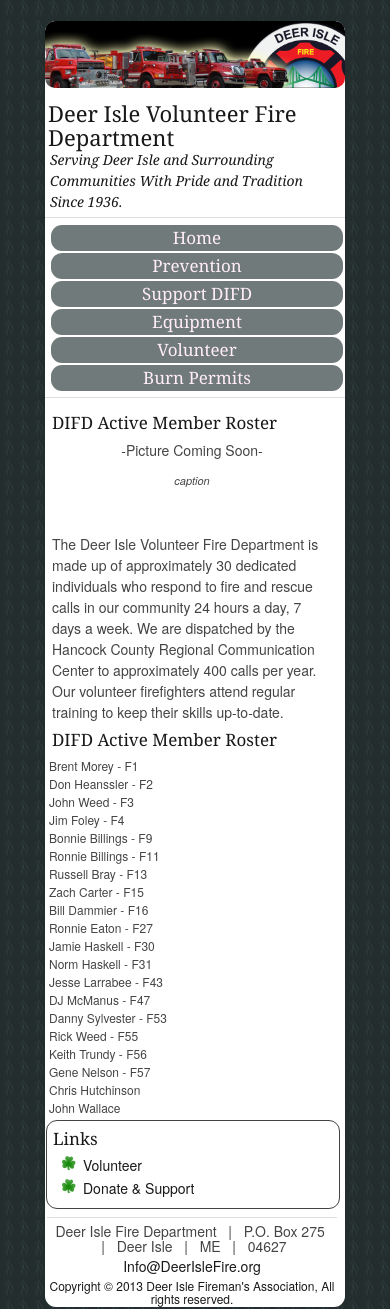
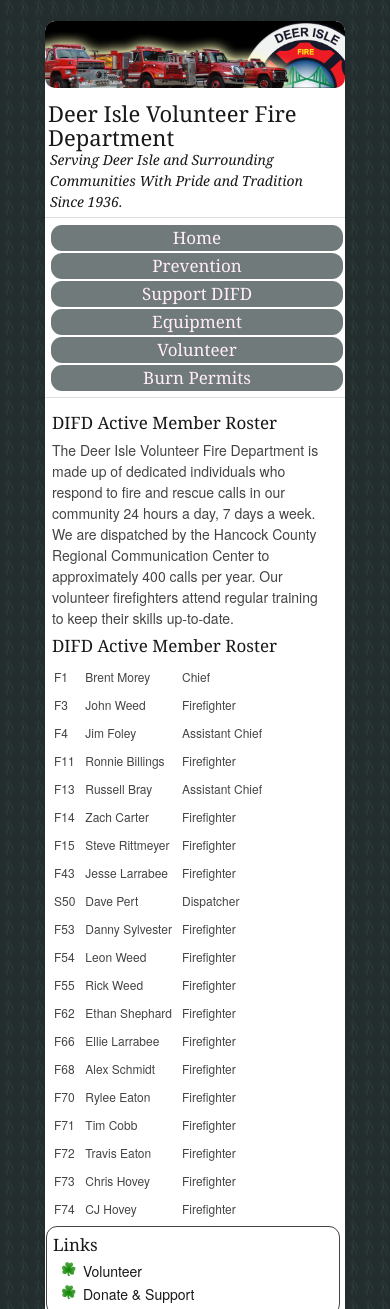
Before and after one commit to deerislefire/deerislefire.github.io, a plain HTML site: page roster.html in a window 390 px wide. Shown: the top 1309 px of the page. Drawn offline with Linux system fonts and the light colour scheme.

Commit message:
updated roster e3 photos and e3 e1 descriptions

```diff
--- a/roster.html
+++ b/roster.html
@@ -71,33 +71,30 @@
 		<!-- Main Content Section -->
 		<div class="nine columns">
 			<p><h5>DIFD Active Member Roster</h5></p>
-			<p align="Center">-Picture Coming Soon-</p>
-			<p class="mediumr">caption</p>
-			<br /><br />
-			<p>The Deer Isle Volunteer Fire Department is made up of approximately 30 dedicated individuals who respond to fire and rescue calls in our community 24 hours a day, 7 days a week. We are dispatched by the Hancock County Regional Communication Center to approximately 400 calls per year. Our volunteer firefighters attend regular training to keep their skills up-to-date.  </p>
+			<p>The Deer Isle Volunteer Fire Department is made up of dedicated individuals who respond to fire and rescue calls in our community 24 hours a day, 7 days a week. We are dispatched by the Hancock County Regional Communication Center to approximately 400 calls per year. Our volunteer firefighters attend regular training to keep their skills up-to-date.  </p>
 
 			<p><h5>DIFD Active Member Roster</h5></p>
-			<table width="100%" class="mediumr">
-			<tr><td>Brent Morey - F1</td></tr>
-			<tr><td>Don Heanssler - F2</td></tr>
-			<tr><td>John Weed - F3</td></tr>
-			<tr><td>Jim Foley - F4</td></tr>
-			<tr><td>Bonnie Billings - F9</td></tr>
-			<tr><td>Ronnie Billings - F11</td></tr>
-			<tr><td>Russell Bray - F13</td></tr>
-			<tr><td>Zach Carter - F15</td></tr>
-			<tr><td>Bill Dammier - F16</td></tr>
-			<tr><td>Ronnie Eaton - F27</td></tr>
-			<tr><td>Jamie Haskell - F30</td></tr>
-			<tr><td>Norm Haskell - F31</td></tr>
-			<tr><td>Jesse Larrabee - F43</td></tr>
-			<tr><td>DJ McManus - F47</td></tr>
-			<tr><td>Danny Sylvester - F53</td></tr>
-			<tr><td>Rick Weed - F55</td></tr>
-			<tr><td>Keith Trundy - F56</td></tr>
-			<tr><td>Gene Nelson - F57</td></tr>
-			<tr><td>Chris Hutchinson </td></tr>
-			<tr><td>John Wallace </td></tr>
+			<table class="mediumr">
+<tr><td>F1</td><td>Brent Morey </td><td>Chief</td></tr>
+<tr><td>F3</td><td>John Weed </td><td>Firefighter</td></tr>
+<tr><td>F4</td><td>Jim Foley </td><td>Assistant Chief</td></tr>
+<tr><td>F11</td><td>Ronnie Billings </td><td>Firefighter</td></tr>
+<tr><td>F13</td><td>Russell Bray </td><td>Assistant Chief</td></tr>
+<tr><td>F14</td><td>Zach Carter </td><td>Firefighter</td></tr>
+<tr><td>F15</td><td>Steve Rittmeyer</td><td>Firefighter</td></tr>
+<tr><td>F43</td><td>Jesse Larrabee </td><td>Firefighter</td></tr>
+<tr><td>S50</td><td>Dave Pert</td><td>Dispatcher</td></tr>
+<tr><td>F53</td><td>Danny Sylvester </td><td>Firefighter</td></tr>
+<tr><td>F54</td><td>Leon Weed</td><td>Firefighter</td></tr>
+<tr><td>F55</td><td>Rick Weed </td><td>Firefighter</td></tr>
+<tr><td>F62</td><td>Ethan Shephard</td><td>Firefighter</td></tr>
+<tr><td>F66</td><td>Ellie Larrabee</td><td>Firefighter</td></tr>
+<tr><td>F68</td><td>Alex Schmidt</td><td>Firefighter</td></tr>
+<tr><td>F70</td><td>Rylee Eaton</td><td>Firefighter</td></tr>
+<tr><td>F71</td><td>Tim Cobb</td><td>Firefighter</td></tr>
+<tr><td>F72</td><td>Travis Eaton</td><td>Firefighter</td></tr>
+<tr><td>F73</td><td>Chris Hovey</td><td>Firefighter</td></tr>
+<tr><td>F74</td><td>CJ Hovey</td><td>Firefighter</td></tr>
 			</table>
 		</div>
 
--- a/stylesheets/base.css
+++ b/stylesheets/base.css
@@ -282,6 +282,7 @@
 ================================================== */
 
 	td { vertical-align: middle;}
+	th, td { padding: 5px;}
  	table.mediumr {
  		font-size: 12px;
  		line-height: 18px;
```
Also changed, not shown: e3photographs.html (+8 -7 lines), engine_1.html (+6 -2 lines), engine_3.html (+12 -8 lines), index.html (+0 -2 lines), volunteer.html (+1 -1 lines), images/e3-c.jpeg (added).
